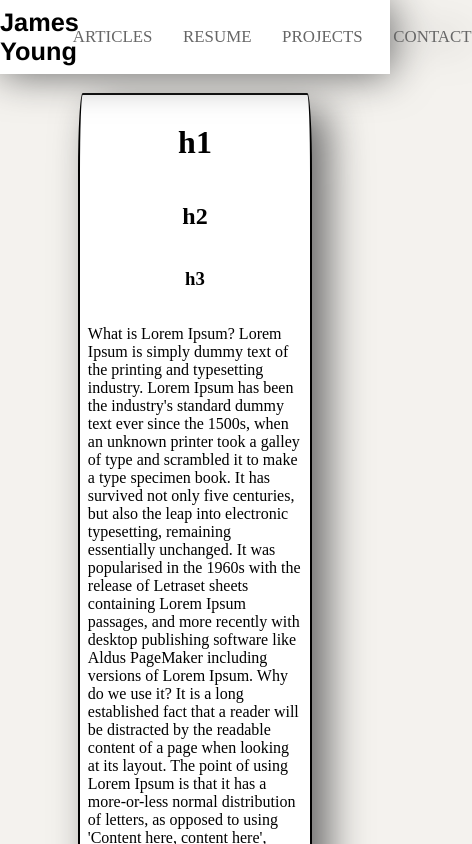
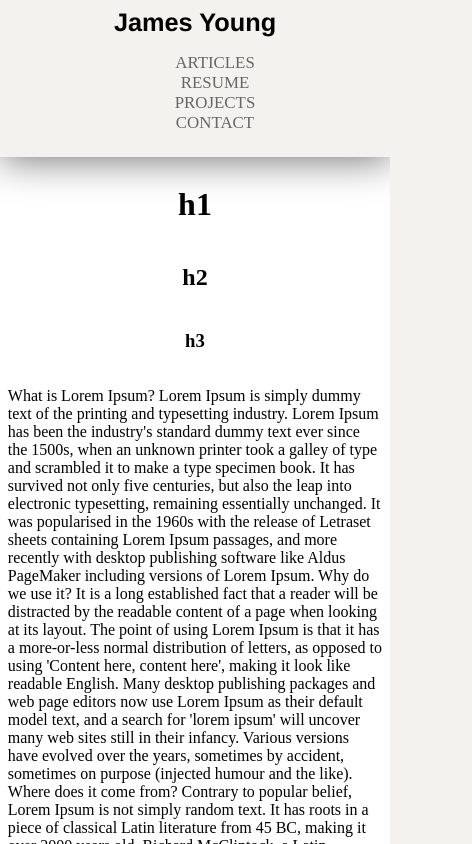
Before and after one commit to jpblicer/jpblicer.github.io, a plain HTML site: page index.html in a window 390 px wide. Shown: the top 844 px of the page, 472 px wide, since content can reach past the window. Drawn offline with Linux system fonts and the light colour scheme.

Commit message:
add media max width to css that will make page dynamic but changing header color and flex direction, maximizing content view by removing margins and increase footer font size

```diff
--- a/styles.css
+++ b/styles.css
@@ -67,3 +67,23 @@ footer{
 footer a{
     font-size: 1.3vh;
 }
+
+@media screen and (max-width: 1200px){
+    header{
+        flex-direction: column;
+        position: static;
+        background-color: #f4f2ee;
+    }
+    nav ul{
+        flex-direction: column;
+    }
+    content{
+        margin: 0;
+        border: none;
+        border-radius: 0;
+        filter: none;
+    }
+    footer{
+        font-size: 5vh;
+    }
+}
```
